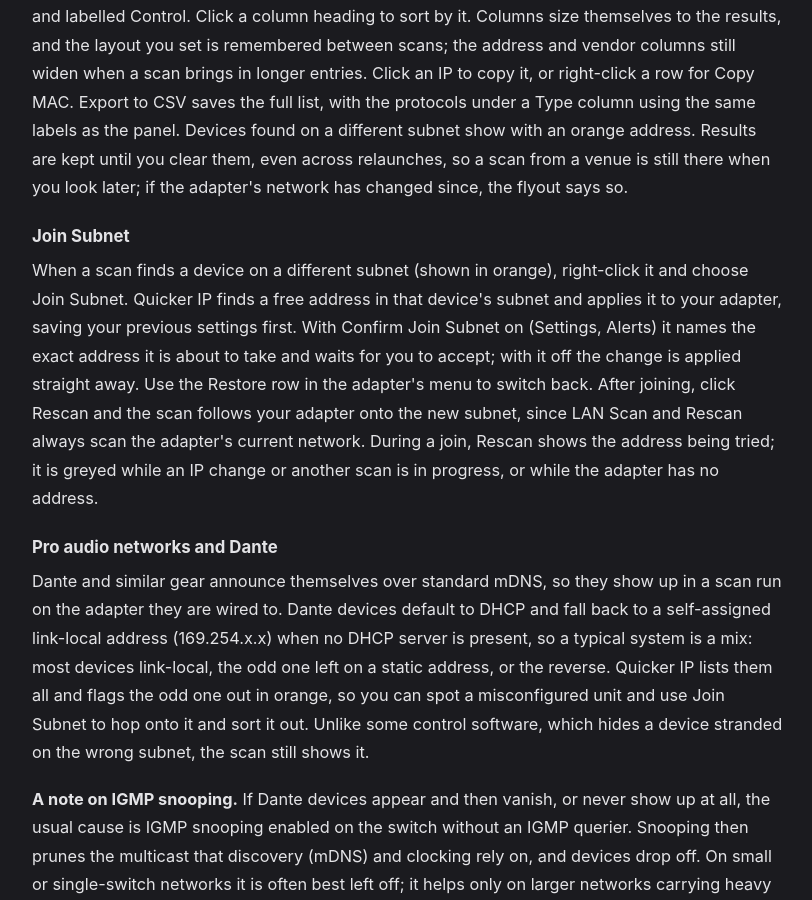
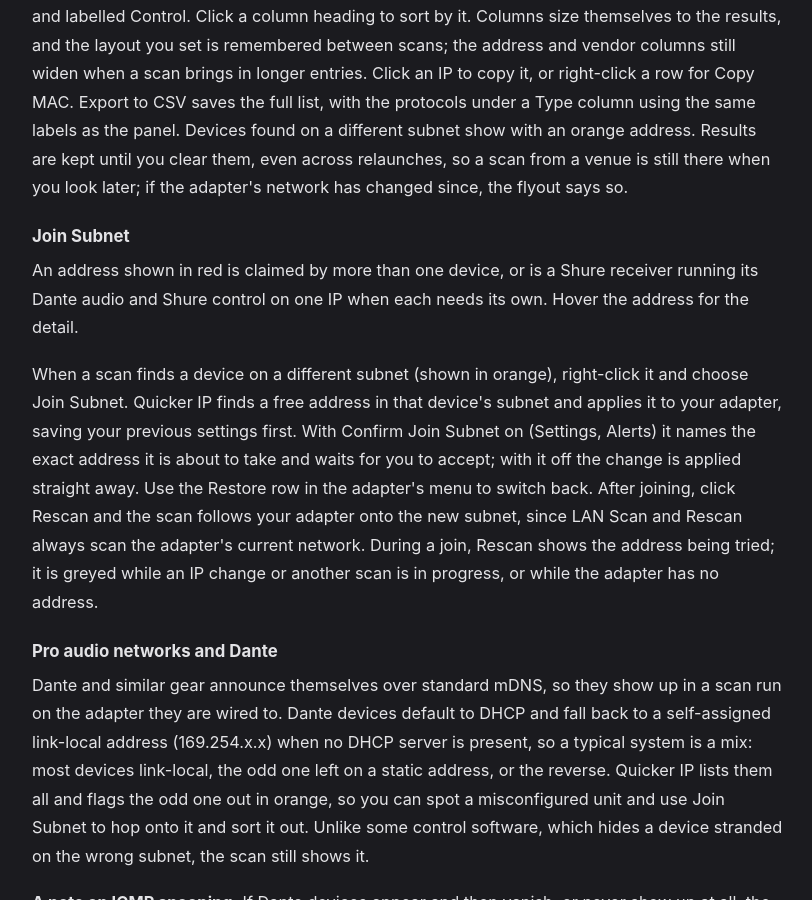
Before and after one commit to BSKapps/bskapps.github.io, a Jekyll site: the page articles/quicker-ip-guide/index.html, which Jekyll copies as it is, in a window 1280 px wide and 900 px high, scrolled down 4321 px. Shown: the whole window, without its empty margins (232-1044 px from the left). Built offline with Jekyll 4.4.1, drawn with Linux system fonts in a browser that asks for light colours.

Commit message:
Quicker IP guide: red address in scan results means a conflict

```diff
--- a/articles/quicker-ip-guide/index.html
+++ b/articles/quicker-ip-guide/index.html
@@ -105,6 +105,7 @@
             <p>Results open in a panel with columns for IP, MAC, vendor, name and type. The name is the device's friendly Bonjour name, with its model where it advertises one; devices that do not advertise over Bonjour, such as phones, tablets and routers, are named from their network (DHCP) hostname instead. Hover a row to see the full technical hostname. The vendor is read from the MAC address and shows Private address for devices using a private, randomised MAC: many phones, tablets and watches rotate their address for privacy, so it matches no manufacturer (the name usually identifies them anyway). The type lists every network protocol the device speaks, such as Dante, SSC, Blackmagic, QLab, NDI, AirPlay or printer, rather than a raw service string. Shure receivers and Yamaha consoles found on their control port are named and labelled Control. Click a column heading to sort by it. Columns size themselves to the results, and the layout you set is remembered between scans; the address and vendor columns still widen when a scan brings in longer entries. Click an IP to copy it, or right-click a row for Copy MAC. Export to CSV saves the full list, with the protocols under a Type column using the same labels as the panel. Devices found on a different subnet show with an orange address. Results are kept until you clear them, even across relaunches, so a scan from a venue is still there when you look later; if the adapter's network has changed since, the flyout says so.</p>
 
             <h3>Join Subnet</h3>
+            <p>An address shown in red is claimed by more than one device, or is a Shure receiver running its Dante audio and Shure control on one IP when each needs its own. Hover the address for the detail.</p>
             <p>When a scan finds a device on a different subnet (shown in orange), right-click it and choose Join Subnet. Quicker IP finds a free address in that device's subnet and applies it to your adapter, saving your previous settings first. With Confirm Join Subnet on (Settings, Alerts) it names the exact address it is about to take and waits for you to accept; with it off the change is applied straight away. Use the Restore row in the adapter's menu to switch back. After joining, click Rescan and the scan follows your adapter onto the new subnet, since LAN Scan and Rescan always scan the adapter's current network. During a join, Rescan shows the address being tried; it is greyed while an IP change or another scan is in progress, or while the adapter has no address.</p>
 
             <h3>Pro audio networks and Dante</h3>
```
